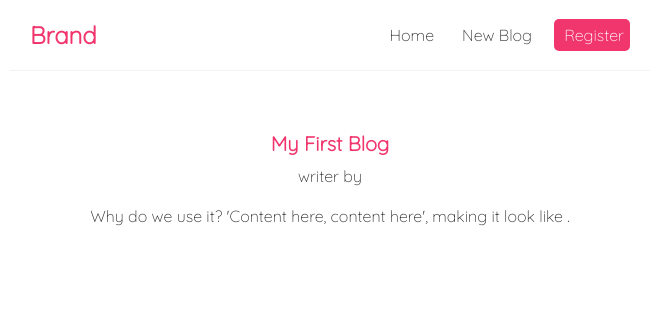
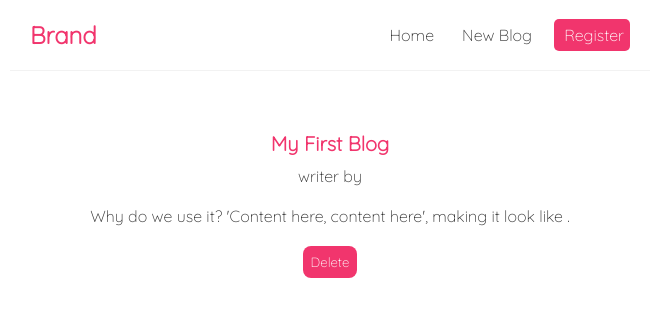
Before and after one commit to nacerkraa/Blog-ReactJs, a React (Create React App) app: page /blog/1 in a window 1280 px wide. Shown: the top 316 px of the page, without its empty margins (310-971 px from the left). Built offline with nearby package versions, Linux system fonts and the light colour scheme; data requests are answered from the project's data file.

Commit message:
Delete Blog

```diff
--- a/src/BlogDetails.js
+++ b/src/BlogDetails.js
@@ -1,9 +1,18 @@
-import { useParams } from "react-router-dom";
+import { useHistory, useParams, } from "react-router-dom";
 import useFetch from "./useFetch";
 
 const BlogDetails = () => {
     const {id} = useParams();
     const {data:blog, error, isPending} = useFetch("http://localhost:8000/blogs/" + id);
+    const history = useHistory();
+
+    const handleDelete = () => {
+        fetch('http://localhost:8000/blogs' + blog.id, {
+            method : 'DELETE'
+        }).then(() => {
+            history.push('/');
+        })
+    }
     return (
         <div className="blog-details">
             {isPending && <div>Loading ...</div>}
@@ -13,6 +22,7 @@
                 <h2>{blog.title}</h2>
                 <p>writer by {blog.auther}</p>
                 <div>{blog.body}</div>
+                <button onClick={handleDelete}>Delete</button>
             </article>}
         </div>
     );
--- a/src/BlogList.js
+++ b/src/BlogList.js
@@ -1,6 +1,7 @@
 import { Link } from "react-router-dom";
 
 const BlogList = ({ blogs, title, handleDelete }) => {
+
 
     return (
         <div className="blog-list">
```
